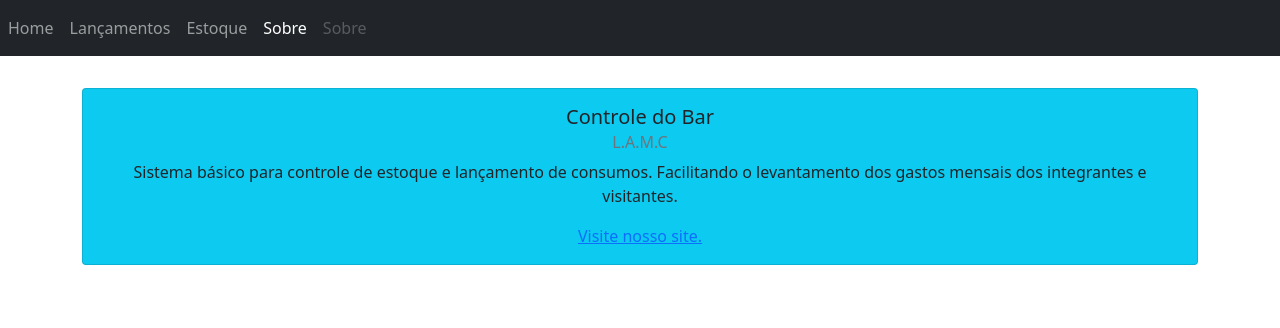
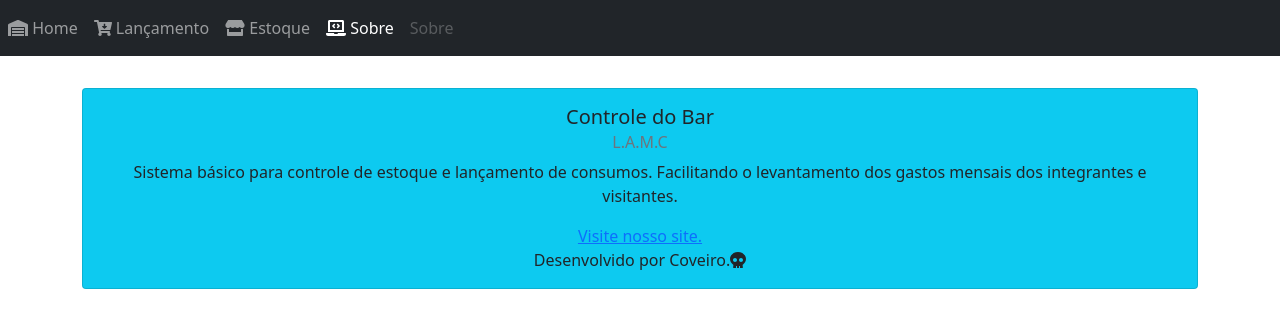
Before and after one commit to juniorsolo/barLamc, an Angular app in the folder angular/barLamc-app/: page /about in a window 1280 px wide. Shown: the top 328 px of the page. Built offline with nearby package versions, Linux system fonts and the light colour scheme.

Commit message:
Adicionando icones para o menu e pagina sobre.

```diff
--- a/angular/barLamc-app/src/app/about/about.component.html
+++ b/angular/barLamc-app/src/app/about/about.component.html
@@ -6,6 +6,7 @@
     <p class="card-text">Sistema básico para controle de estoque e lançamento de consumos.
       Facilitando o levantamento dos gastos mensais dos integrantes e visitantes.</p>
     <a href="http://legionariosdeacomc.com.br/" class="card-link">Visite nosso site.</a>
+    <p class="card-text">Desenvolvido por Coveiro.<fa-icon [icon]="iconeCoveiro"></fa-icon></p>
   </div>
 </div>
 </div>
--- a/angular/barLamc-app/src/app/about/about.component.ts
+++ b/angular/barLamc-app/src/app/about/about.component.ts
@@ -1,4 +1,5 @@
 import { Component, OnInit } from '@angular/core';
+import { faSkull } from '@fortawesome/free-solid-svg-icons';
 
 @Component({
   selector: 'app-about',
@@ -7,6 +8,8 @@ import { Component, OnInit } from '@angular/core';
 })
 export class AboutComponent implements OnInit {
 
+  iconeCoveiro = faSkull;
+
   constructor() { }
 
   ngOnInit() {
--- a/angular/barLamc-app/src/app/header/header.component.html
+++ b/angular/barLamc-app/src/app/header/header.component.html
@@ -2,10 +2,10 @@
 
   <div class="collapse navbar-collapse" id="navbarNavAltMarkup">
     <div class="navbar-nav">
-      <a class="nav-item nav-link" routerLink="/home" routerLinkActive="active">Home</a>
-      <a class="nav-item nav-link" routerLink="/lancamentos" routerLinkActive="active">Lançamentos</a>
-      <a class="nav-item nav-link" routerLink="/estoque" routerLinkActive="active">Estoque</a>
-      <a class="nav-item nav-link" routerLink="/about" routerLinkActive="active">Sobre</a>
+      <a class="nav-item nav-link" routerLink="/home" routerLinkActive="active"><fa-icon [icon]="iconeHome"></fa-icon> Home</a>
+      <a class="nav-item nav-link" routerLink="/lancamentos" routerLinkActive="active"><fa-icon [icon]="iconeLancamento"></fa-icon> Lançamento</a>
+      <a class="nav-item nav-link" routerLink="/estoque" routerLinkActive="active"><fa-icon [icon]="iconeEstoque"></fa-icon> Estoque</a>
+      <a class="nav-item nav-link" routerLink="/about" routerLinkActive="active"><fa-icon [icon]="iconeSobre"></fa-icon> Sobre</a>
       <a class="nav-item nav-link disabled" href="#" tabindex="-1" aria-disabled="true">Sobre</a>
     </div>
   </div>
--- a/angular/barLamc-app/src/app/header/header.component.ts
+++ b/angular/barLamc-app/src/app/header/header.component.ts
@@ -1,4 +1,5 @@
 import { Component, OnInit } from '@angular/core';
+import { faCartArrowDown, faLaptopCode, faStore, faWarehouse } from '@fortawesome/free-solid-svg-icons';
 
 @Component({
   selector: 'app-header',
@@ -6,6 +7,11 @@ import { Component, OnInit } from '@angular/core';
 })
 export class HeaderComponent implements OnInit {
 
+  iconeLancamento = faCartArrowDown;
+  iconeEstoque = faStore;
+  iconeHome = faWarehouse;
+  iconeSobre = faLaptopCode;
+
   constructor() { }
 
   ngOnInit() {
--- a/angular/barLamc-app/src/app/lancamentos/lancamentos.component.html
+++ b/angular/barLamc-app/src/app/lancamentos/lancamentos.component.html
@@ -31,7 +31,7 @@
         <td><input type="number" class="form-control" min="1" max="5" ></td>
         <td>
           <button type="button" class="btn btn-success" data-bs-toggle="modal" data-bs-target="#modalAdicionar">
-            <fa-icon [icon]="faCartArrow"></fa-icon>
+            <fa-icon [icon]="carrinhoCompra"></fa-icon>
           </button>
       </td>
       </tr>
--- a/angular/barLamc-app/src/app/lancamentos/lancamentos.component.ts
+++ b/angular/barLamc-app/src/app/lancamentos/lancamentos.component.ts
@@ -1,5 +1,5 @@
 import { Component, OnInit } from '@angular/core';
-import { faCartArrowDown } from '@fortawesome/free-solid-svg-icons';
+import { faCartPlus } from '@fortawesome/free-solid-svg-icons';
 
 
 @Component({
@@ -9,7 +9,7 @@ import { faCartArrowDown } from '@fortawesome/free-solid-svg-icons';
 })
 export class LancamentosComponent implements OnInit {
 
-  faCartArrow = faCartArrowDown;
+  carrinhoCompra = faCartPlus;
 
   constructor() { }
 
```
